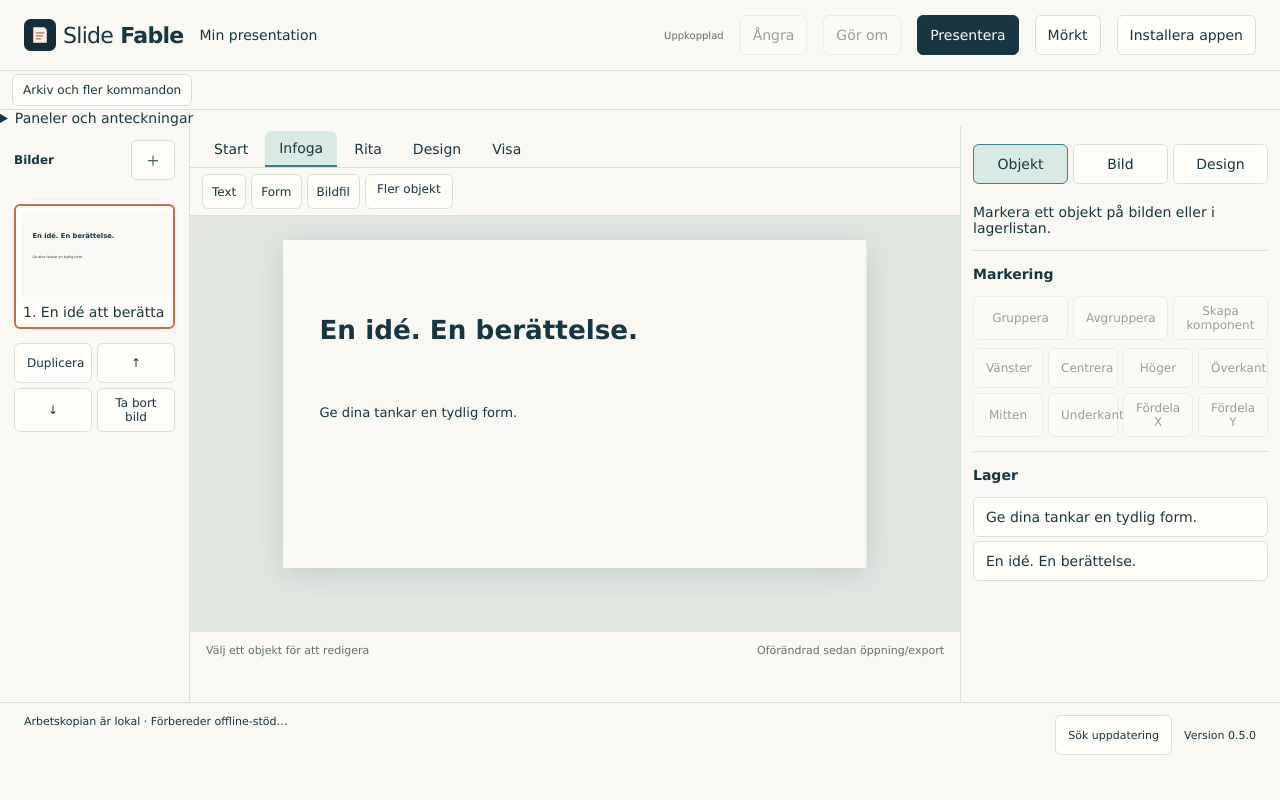
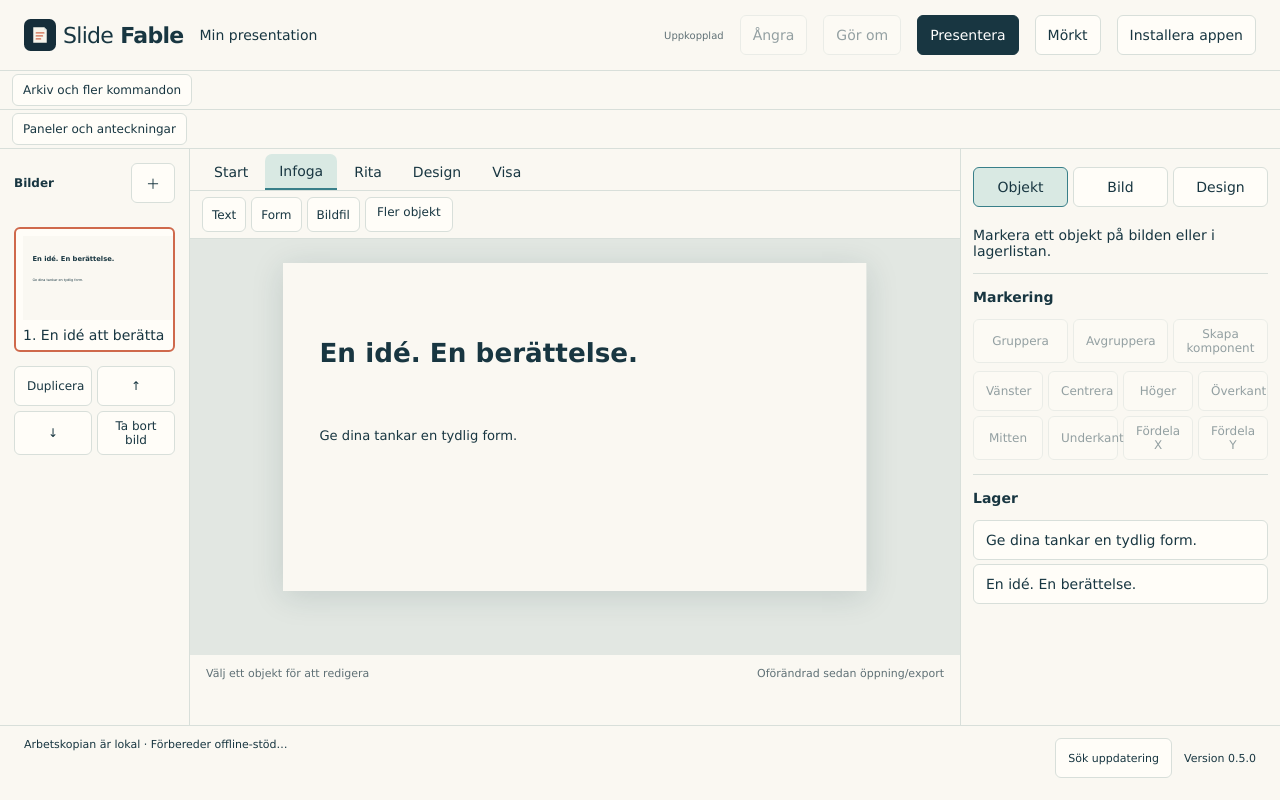
Before and after one commit to erland/slide-fable, a React (Vite) app: page / in a window 1280 px wide. Built offline with nearby package versions, Linux system fonts and the light colour scheme; what canonicalize would draw is missing.

Commit message:
style(ux): make workspace panel controls an on-demand disclosure

```diff
--- a/src/ui/editor.css
+++ b/src/ui/editor.css
@@ -72,3 +72,9 @@
  .editor-workspace[data-panel=properties][data-properties-open=true]>.properties{position:absolute;right:8px;bottom:8px;z-index:60;background:var(--panel);box-shadow:0 4px 20px #0003;max-height:55vh;width:min(330px,calc(100% - 16px));overflow:auto}
  .editor-workspace{position:relative}
 }
+
+/* SF-UX-13: secondary panel settings occupy one compact disclosure when unused. */
+.workspace-controls-disclosure{border-bottom:1px solid var(--line);padding:3px 12px}
+.workspace-controls-disclosure>summary{cursor:pointer;list-style:none;display:inline-flex;align-items:center;min-height:32px;padding:4px 10px;border:1px solid var(--line);border-radius:6px;background:var(--panel);font-size:12px}
+.workspace-controls-disclosure>summary::-webkit-details-marker{display:none}
+.workspace-controls-disclosure .workspace-layout-controls{border-bottom:0;padding:5px 0}
```
